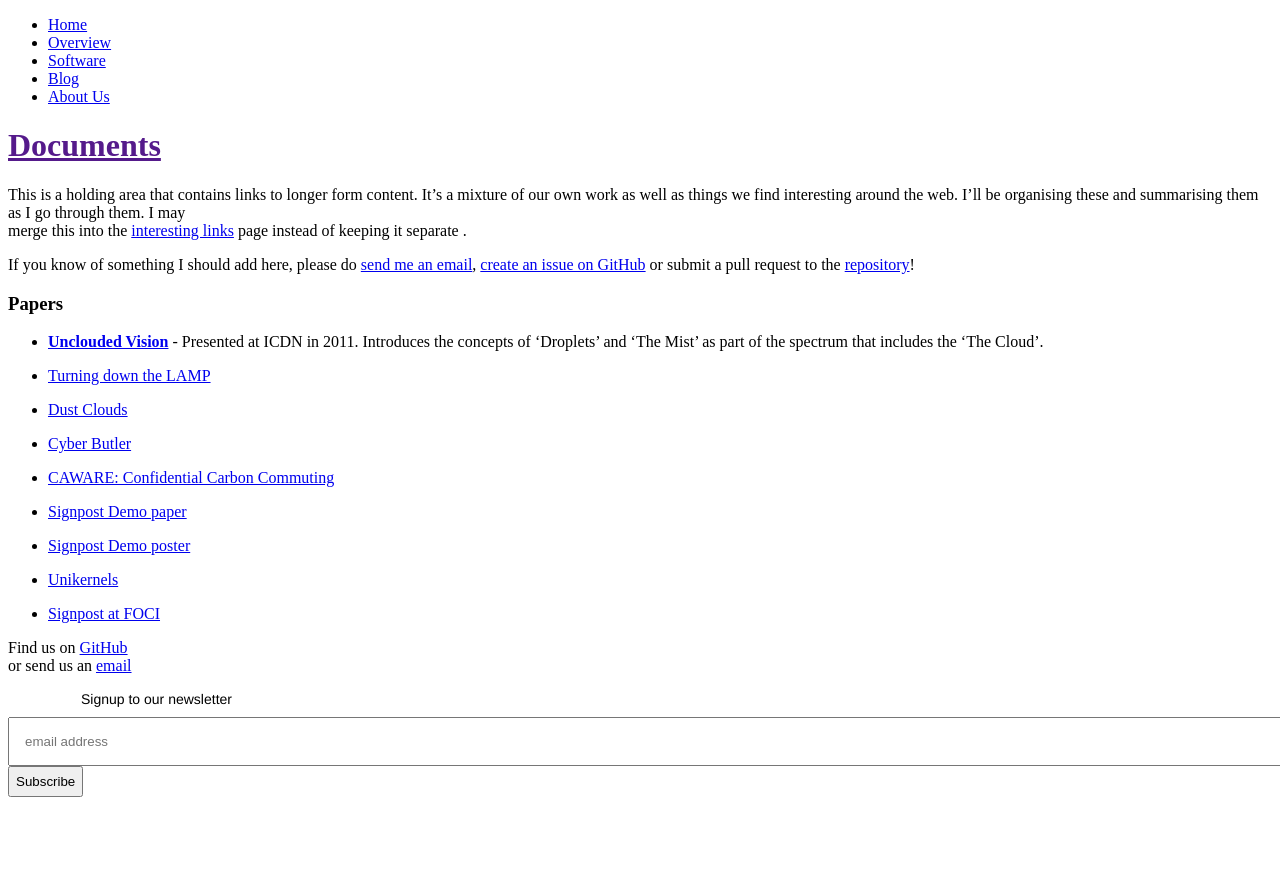
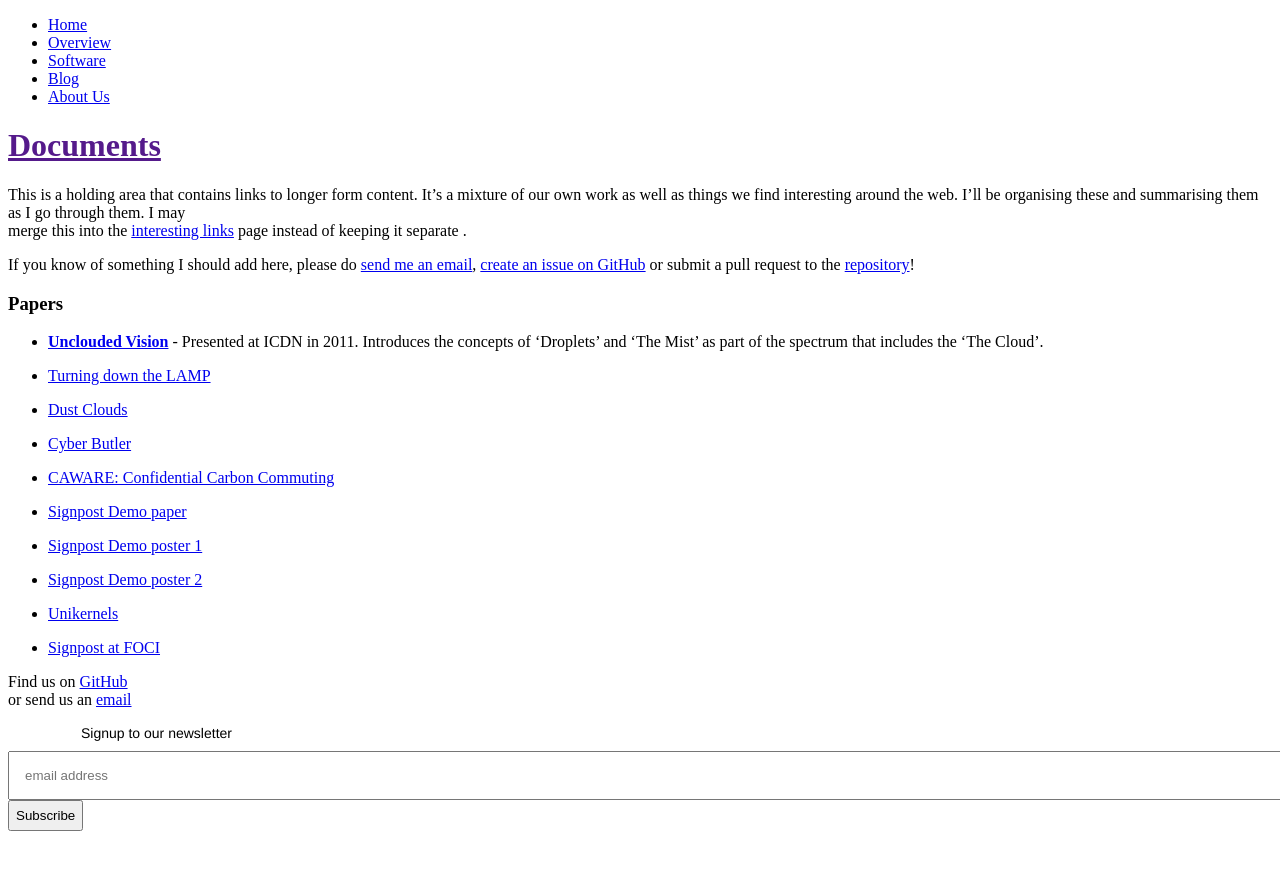
Before and after one commit to nymote/nymote.github.io, a Jekyll site: the page built from docs/index.md, in a window 1280 px wide. Shown: the top 870 px of the page. Built offline with Jekyll 4.4.1, drawn with Linux system fonts in a browser that asks for light colours; nearby versions of some CDN libraries; library files that are not in the unit come from our copies; comment, search, counter and statistics services are not loaded.

Commit message:
fix links and add another poster

```diff
--- a/docs/index.md
+++ b/docs/index.md
@@ -39,10 +39,12 @@ submit a pull request to the [repository][]!
 
 - [CAWARE: Confidential Carbon Commuting](docs/2012-mpm-caware.pdf)
 
-- [Signpost Demo paper](docs/2012-sigcomm-signposts-demo.pdf)
+- [Signpost Demo paper](/docs/2012-sigcomm-signposts-demo.pdf)
 
-- [Signpost Demo poster](docs/2012-sigcomm-signposts-poster.pdf)
+- [Signpost Demo poster 1](/docs/2012-sigcomm-signposts-poster.pdf)
 
-- [Unikernels](docs/2013-asplos-mirage.pdf)
+- [Signpost Demo poster 2](/docs/2012-signpost-poster-a4.pdf)
+
+- [Unikernels](/docs/2013-asplos-mirage.pdf)
 
 - [Signpost at FOCI](/docs/2013-foci-signposts.pdf)
```
